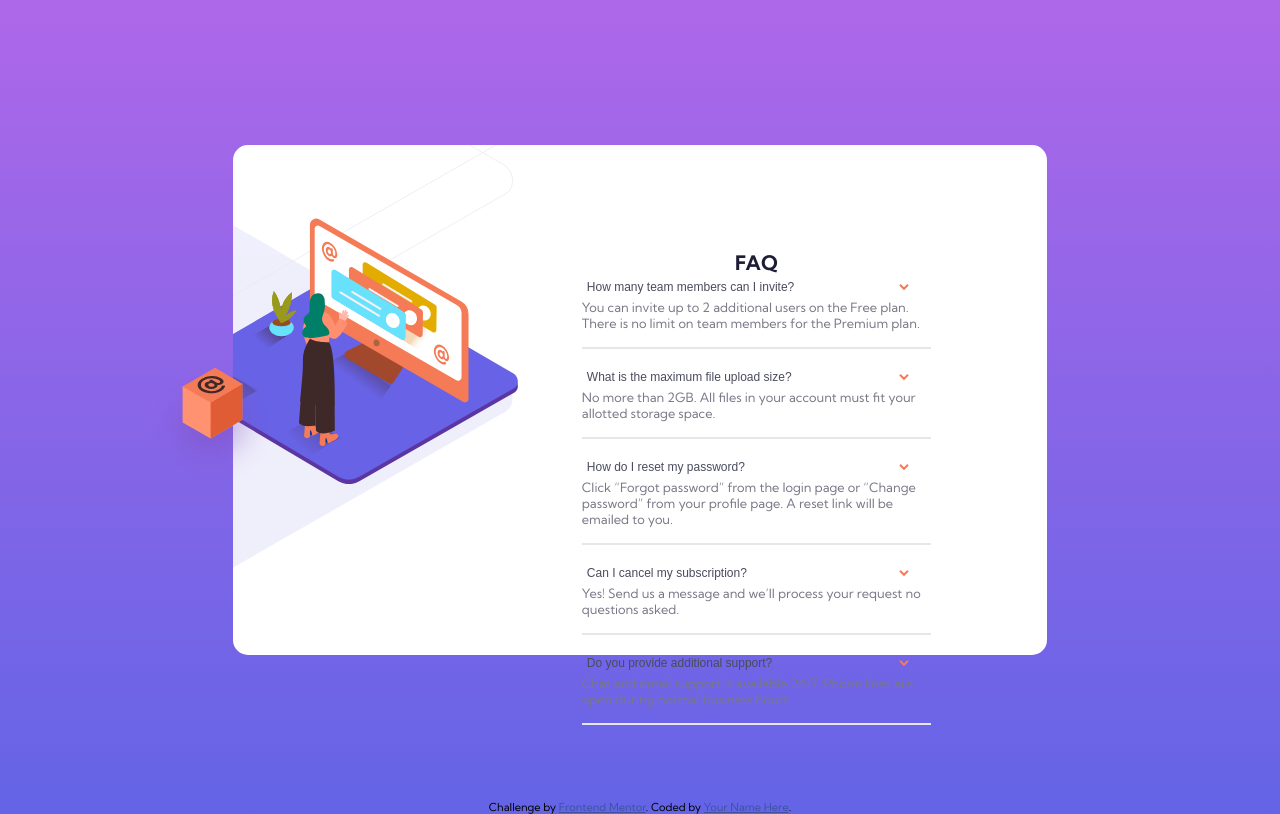
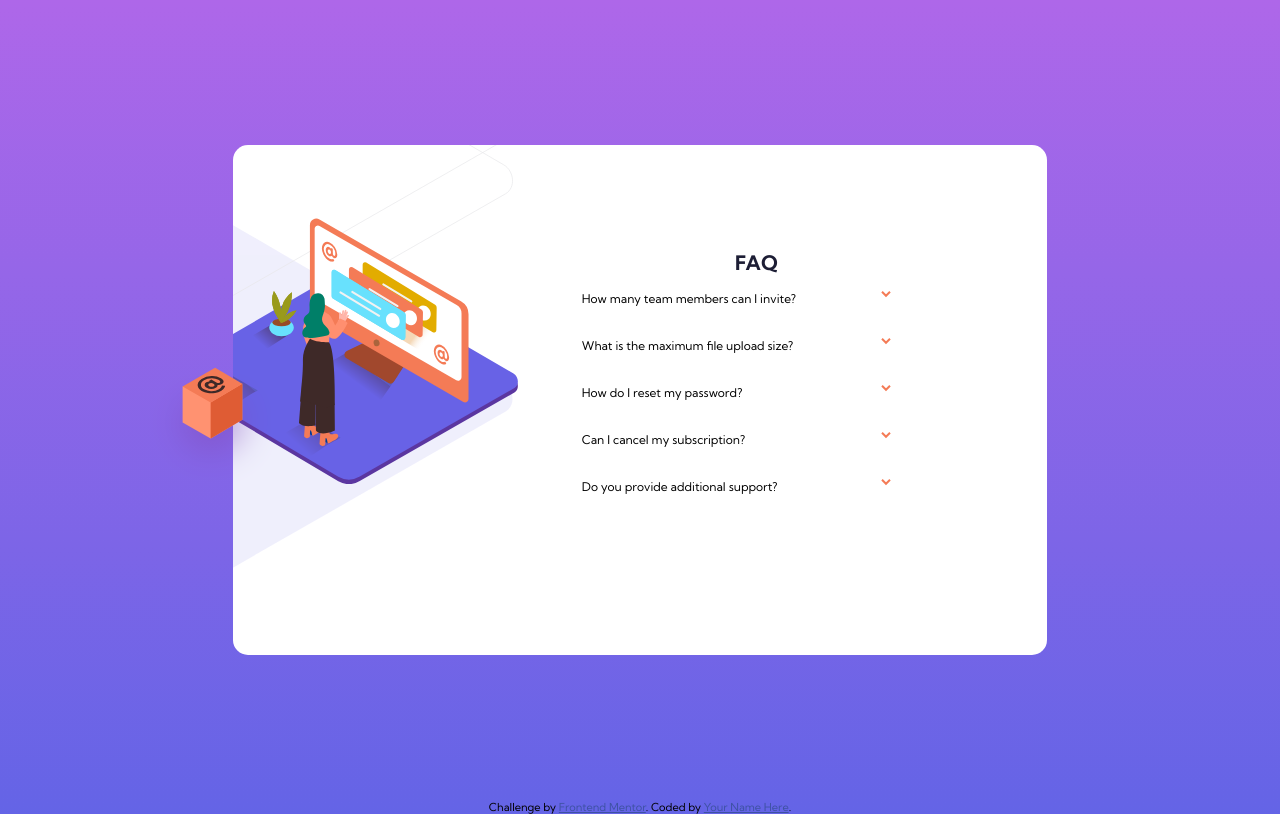
Before and after one commit to Franconobile/FAQ-Challenge, a plain HTML site: page index.html in a window 1280 px wide. Drawn offline with nearby package versions, Linux system fonts and the light colour scheme.

Commit message:
Segundo commit

```diff
--- a/index.html
+++ b/index.html
@@ -55,48 +55,53 @@ $(".dropdown").click(function(){
       </div>
     <div class="faq-content">
       <h1>FAQ</h1>
-      <div class="dropdown1">
-        <button class="show" onclick="mostrarOcultar()">How many team members can I invite?</button>
-        <img src="./images/icon-arrow-down.svg" alt="flecha">
-        <ul class="showText">
-          <li >You can invite up to 2 additional users on the Free plan. There is no limit on
-            team members for the Premium plan.</li>
-        </ul>
-      </div>
-      <hr>
-      <div class="dropdown2">
-        <button class="show" onclick="mostrarOcultar()">What is the maximum file upload size?</button>
-        <img src="./images/icon-arrow-down.svg" alt="flecha">
-        <ul class="showText">
-          <li>No more than 2GB. All files in your account must fit your allotted storage space.</li>
-        </ul>
-      </div>
-      <hr>
-      <div class="dropdown3">
-        <button class="show" onclick="mostrarOcultar()">How do I reset my password?</button>
-        <img src="./images/icon-arrow-down.svg" alt="flecha">
-        <ul class="showText">
-          <li>Click “Forgot password” from the login page or “Change password” from your profile page.
-            A reset link will be emailed to you.</li>
-        </ul>
-      </div>
-      <hr>
-      <div class="dropdown4">
-        <button class="show" onclick="mostrarOcultar()">Can I cancel my subscription?</button>
-        <img src="./images/icon-arrow-down.svg" alt="flecha">
-        <ul class="showText">
-          <li >Yes! Send us a message and we’ll process your request no questions asked.</li>
-        </ul>
-      </div>
-      <hr>
-      <div class="dropdown5">
-        <button class="show">Do you provide additional support?</button>
-        <img src="./images/icon-arrow-down.svg" onclick="arrowRotate()" id="arrow" alt="flecha">
-        <ul class="showText" id="ultimo">
-          <li>Chat and email support is available 24/7. Phone lines are open during normal business hours.</li>
-        </ul>
-      </div>
-      <hr>
+      <div class="acc-wrapper">
+
+				<div class="accordion">
+					<div class="ques">How many team members can I invite?
+						<img src="./images/icon-arrow-down.svg" alt="Down Arrow" class="arrow"></img>
+					</div>
+
+					<div class="ans hide">You can invite up to 2 additional users on the Free plan. There is no limit on team members for the Premium plan.</div>
+				</div>
+
+				<div class="accordion">
+					<div class="ques">What is the maximum file upload size?
+						<img src="./images/icon-arrow-down.svg" alt="Down Arrow" class="arrow"></img>
+					</div>
+
+					<div class="ans hide">No more than 2GB. All files in your account must fit your allotted storage space.</div>
+				</div>
+
+				<div class="accordion">
+					<div class="ques">How do I reset my password?
+						<img src="./images/icon-arrow-down.svg" alt="Down Arrow" class="arrow"></img>
+					</div>
+
+					<div class="ans hide">Click “Forgot password” from the login page or “Change password” from your profile page.
+					A reset link will be emailed to you.
+					</div>
+				</div>
+
+				<div class="accordion">
+					<div class="ques">Can I cancel my subscription?
+						<img src="./images/icon-arrow-down.svg" alt="Down Arrow" class="arrow"></img>
+					</div>
+
+					<div class="ans hide">Yes! Send us a message and we’ll process your request no questions asked.</div>
+				</div>
+
+				<div class="accordion">
+					<div class="ques">Do you provide additional support?
+						<img src="./images/icon-arrow-down.svg" alt="Down Arrow" class="arrow"></img>
+					</div>
+
+					<div class="ans hide">Chat and email support is available 24/7. Phone lines are open during normal business hours.</div>
+				</div>
+
+			</div>
+
+		</div>
     </div>
   </section>
   </main>
--- a/script.js
+++ b/script.js
@@ -1,2 +1,36 @@
-var bandera = 1;
-var show = document.querySelectorAll('.show')
+const accordionWrapper = document.querySelector('.acc-wrapper');
+
+accordionWrapper.addEventListener('click', hideShowAnswer);
+
+function hideShowAnswer(e) {
+    const item = e.target;
+
+    if (item.classList.contains('ques')) {
+
+        if (item.nextElementSibling.style.display === '')
+        {
+            item.nextElementSibling.style.display = 'block';
+            item.classList.add('bold');
+        }
+        else
+        {
+            item.nextElementSibling.style.display = '';
+            item.classList.remove('bold');
+
+        }
+    }
+
+    else if(item.classList.contains('arrow'))
+    {
+        if (item.parentElement.nextElementSibling.style.display === '')
+        {
+            item.parentElement.nextElementSibling.style.display = 'block';
+            item.parentElement.classList.add('bold');
+        }
+        else
+        {
+            item.parentElement.nextElementSibling.style.display = '';
+            item.parentElement.classList.remove('bold');
+        }
+    }
+}
--- a/style.css
+++ b/style.css
@@ -130,18 +130,58 @@ hr {
     transform: translateY(2vh) scale(1.3);
 }
 
-button{
-    background: none;
-    color: var(--very-dark-grayish-blue);
+
+.acc-wrapper {
+    margin: 1rem 2rem 1rem 0;
+    font-size: 12px;
+}
+
+.accordion {
+    margin-top: 1rem;
+    padding-bottom: 1rem;
+    border-bottom: 1px solid var(--divider);
     cursor: pointer;
-    padding: 5px;
-    width: 90%;
-    border: none;
-    text-align: left;
-    outline: none;
-    font-size: 12px;
-    transition: 0.4s;
 }
+
+.accordion img {
+    float: right;
+    padding: 0 0.5rem;
+    cursor: pointer;
+}
+
+.ques {
+    color: var(--vdark-grayish-blue);
+}
+
+.ques:hover {
+    color: var(--soft-red);
+}
+
+.bold {
+    color: var(--dark-desat-blue);
+    font-weight: 700;
+}
+
+img.arrow {
+    transform: rotate(0deg);
+    transition: all 1s ease;
+}
+
+.bold img.arrow {
+    transform: rotate(180deg);
+    transition: all 1s ease;
+}
+
+.ans {
+    padding-top: 1rem;
+    color: var(--dark-grayish-blue);
+}
+
+.hide {
+    display: none;
+}
+
+
 
 
 @media screen and (min-width: 375px) {
```
